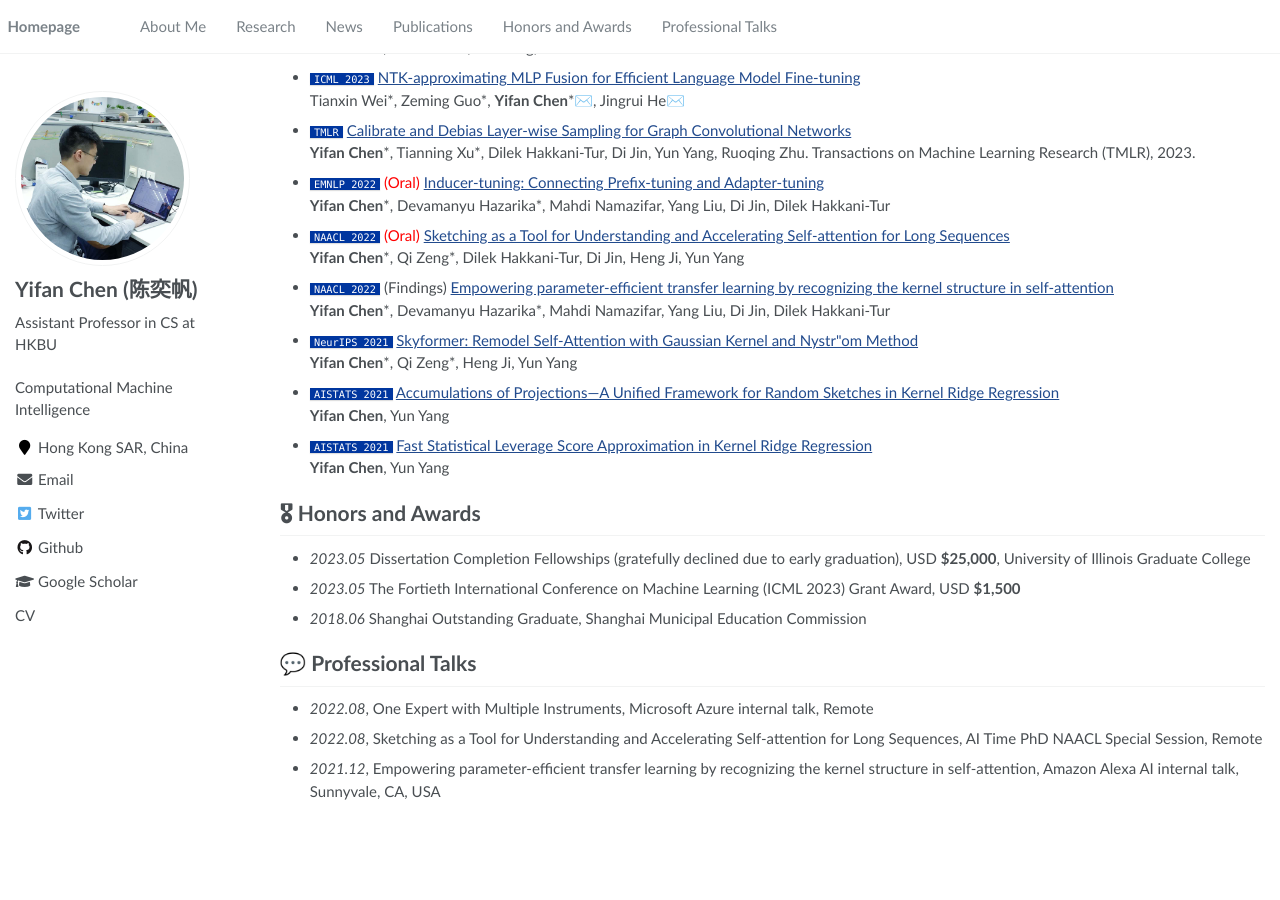
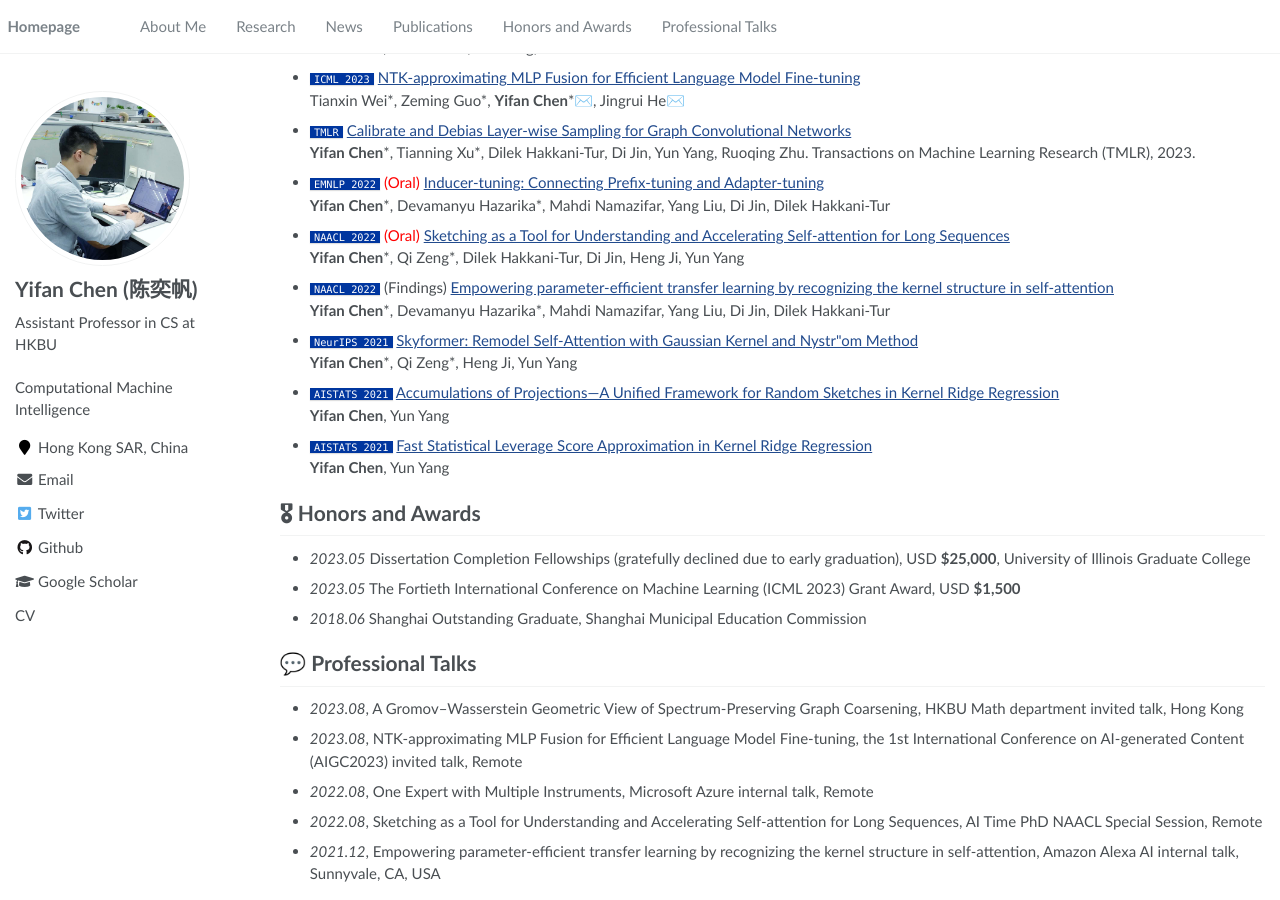
Before and after one commit to ychen-stat-ml/ychen-stat-ml.github.io, a Jekyll site: the page built from _pages/about.md, in a window 1280 px wide and 900 px high, scrolled down 612 px. Built offline with Jekyll 4.4.1, drawn with Linux system fonts in a browser that asks for light colours; before the commit the page ends 1429 px from its top, so only the background shows below that.

Commit message:
cv+homepage

```diff
--- a/_pages/about.md
+++ b/_pages/about.md
@@ -77,6 +77,8 @@ Tianxin Wei\*, Zeming Guo\*, **Yifan Chen**\*✉️, Jingrui He✉️
 - *2018.06* Shanghai Outstanding Graduate, Shanghai Municipal Education Commission
 
 # 💬 Professional Talks
+- *2023.08*, A Gromov--Wasserstein Geometric View of Spectrum-Preserving Graph Coarsening, HKBU Math department invited talk, Hong Kong
+- *2023.08*, NTK-approximating MLP Fusion for Efficient Language Model Fine-tuning, the 1st International Conference on AI-generated Content (AIGC2023) invited talk, Remote
 - *2022.08*, One Expert with Multiple Instruments, Microsoft Azure internal talk, Remote
 - *2022.08*, Sketching as a Tool for Understanding and Accelerating Self-attention for Long Sequences, AI Time PhD NAACL Special Session, Remote
 - *2021.12*, Empowering parameter-efficient transfer learning by recognizing the kernel structure in self-attention, Amazon Alexa AI internal talk, Sunnyvale, CA, USA
```
Also changed, not shown: 1 other file.
